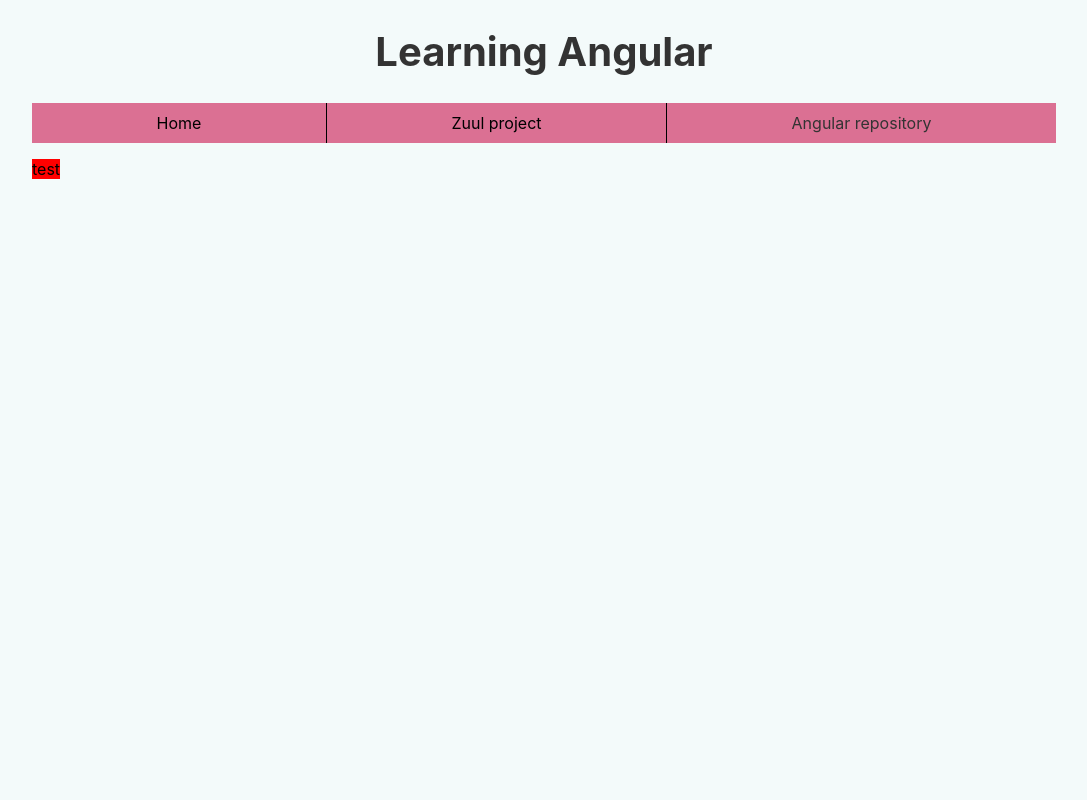
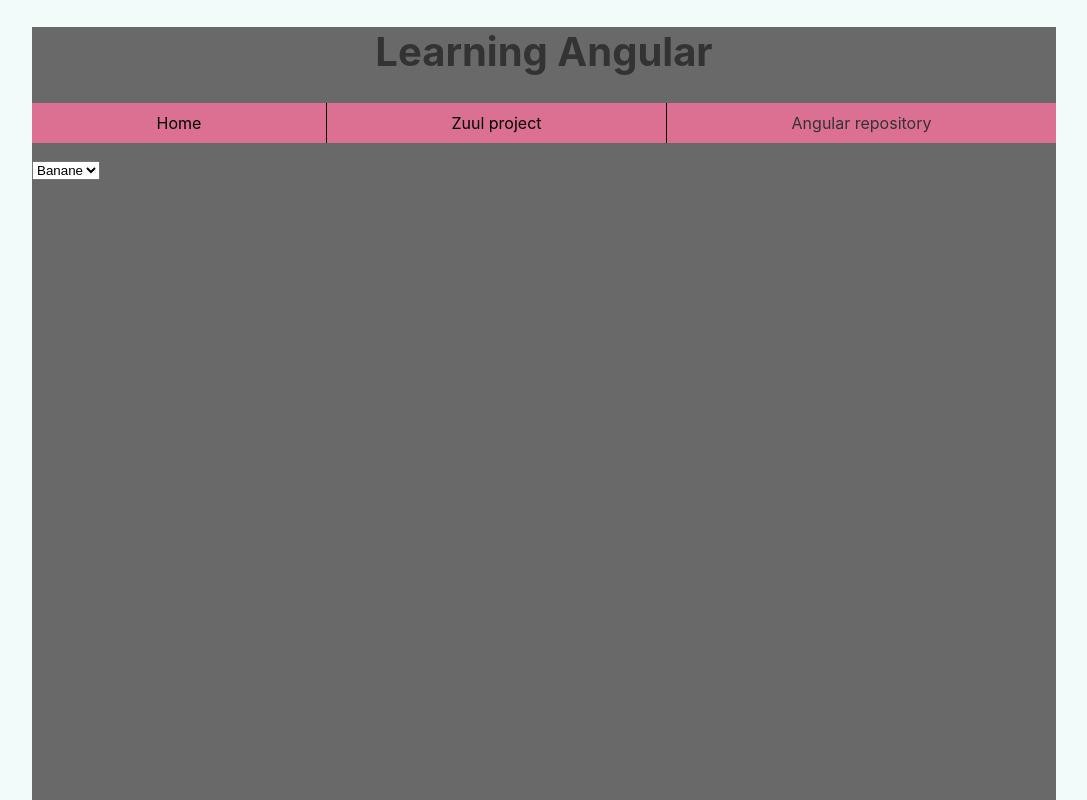
Before and after one commit to lamyverdint/AngularTest, an Angular app in the folder app/: page / in a window 1280 px wide. Shown: the top 800 px of the page, without its empty margins (96-1183 px from the left). Built offline with nearby package versions, Linux system fonts and the light colour scheme.

Commit message:
fix structure

```diff
--- a/app/src/app/app.component.html
+++ b/app/src/app/app.component.html
@@ -1 +1,8 @@
-<router-outlet></router-outlet>
+<div class="page-container">
+  <h1>
+    <a href="/">Learning Angular</a>
+  </h1>
+
+  <app-navigation-bar class="te"></app-navigation-bar>
+  <router-outlet></router-outlet>
+</div>
--- a/app/src/app/app.component.scss
+++ b/app/src/app/app.component.scss
@@ -0,0 +1,7 @@
+.page-container {
+  background: dimgrey;
+
+  app-navigation-bar {
+    position: sticky;
+  }
+}
--- a/app/src/app/home-page/home-page.component.html
+++ b/app/src/app/home-page/home-page.component.html
@@ -1,16 +1,8 @@
-<div class="page-container">
-  <h1>
-    <a href="/">Learning Angular</a>
-  </h1>
+<div class="content">
+  <select class="po">
+    <option class="one">Banane</option>
+    <option class="two">Pomme</option>
+    <option class="three">Poire</option>
 
-  <app-navigation-bar class="te"></app-navigation-bar>
-  <span> test</span>
-  <div class="content"></div>
+  </select>
 </div>
-
-<!--<body>-->
-<!--  <h2>Soon-to-be main page</h2>-->
-<!--  <div>-->
-
-<!--  </div>-->
-<!--</body>-->
--- a/app/src/app/home-page/home-page.component.scss
+++ b/app/src/app/home-page/home-page.component.scss
@@ -3,12 +3,11 @@
 //background-size: contain;
 //}
 //
-.page-container {
-  span {
-    background: red;
-  }
+//.page-container {
+//  background: lightslategray;
 
-  .content {
-    height: 1010px;
-  }
+.content {
+  height: 1010px;
 }
+
+//}
```
